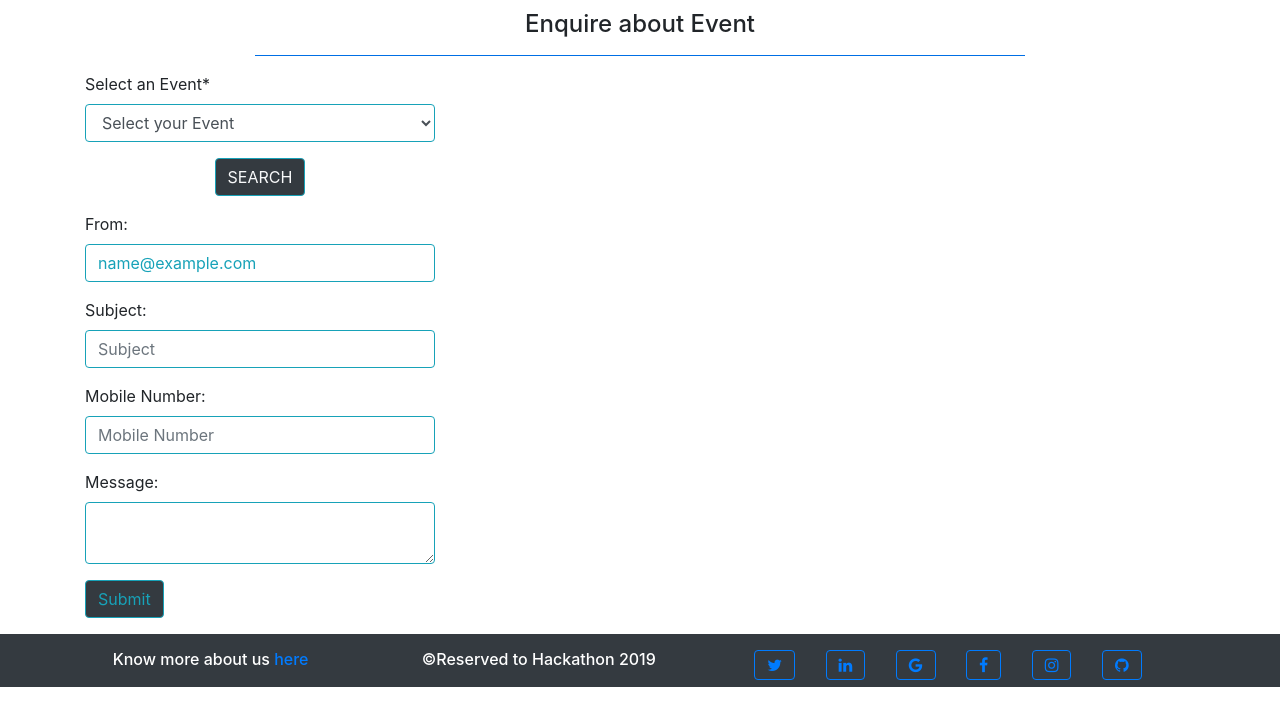
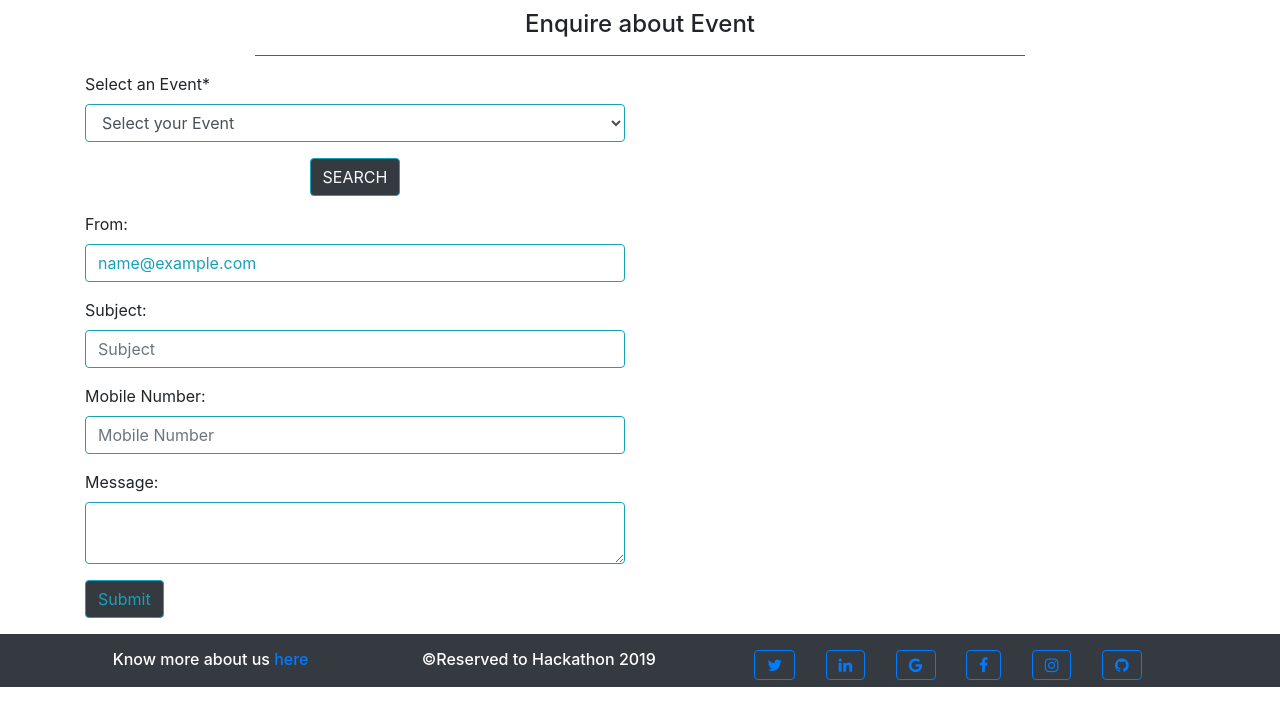
Before and after one commit to alisha21puja/Hackathon1, a Django app: page /Sponsor/enquire in a window 1280 px wide. Shown: the part 86-800 px from the top of the page. Run offline with Django 3.2, Linux system fonts and the light colour scheme; a user stored in the database is signed in; tables that the repository leaves empty hold one stand-in row (values such as "Sample post"); some libraries are stand-ins or nearby versions.

Commit message:
changes and modifications

```diff
--- a/Sponsor/templates/sponsor_enquire.html
+++ b/Sponsor/templates/sponsor_enquire.html
@@ -11,7 +11,7 @@
 	<h4 class="text-center">Enquire about Event</h4>
 	<hr class="bg-primary col-md-8">
 	<div class="row">
-		<div class="col-md-4">
+		<div class="col-md-6">
 			<form name="select_event" id="select_event" method="POST" action="{% url 'enquire_event' %}">
 				{% csrf_token %}
 				<div class="form-group">
@@ -25,32 +25,41 @@
 				</div>
 				<div class="form-group">
 					<div class="text-center">
-						<input type="submit" name="select_event" value="SEARCH" class="bg-dark btn btn-outline-info text-light">
+						<input type="submit" name="select_event" value="SEARCH"
+							class="bg-dark btn btn-outline-info text-light">
 					</div>
 				</div>
 			</form>
+			{% if send %}
+			<div class="alert alert-success alert-dismissible fade show" role="alert">
+			  <strong> {{ send }}</strong>
+			  <button type="button" class="close" data-dismiss="alert" aria-label="Close">
+				<span aria-hidden="true">&times;</span>
+			  </button>
+			</div>
+			{% endif %}
 			<form method="POST" action="{% url 'enquireInfoMail' %}">
 				{% csrf_token %}
 				<div class="form-group">
-					<label for="Password">From:</label>
+					<label for="from">From:</label>
 					<input type="text" class="form-control btn-outline-info" name="from" value="{{ request.user.email}}"
-						id="name" aria-describedby="emailHelp" placeholder="email" disabled>
+						id="from" aria-describedby="emailHelp" placeholder="email" disabled>
 				</div>
-							{% for eve in event_mail.all %}
+				{% if evet %}
 				<div class="form-group">
-					<label for="email">To: </label>
-					<input type="email" class="form-control btn-outline-info" id="email" name="to" readonly=""
-						value="{{ eve.org_email }}" aria-describedby="emailHelp" disabled>
+					<label for="to">To: </label>
+					<input type="text" class="form-control btn-outline-info" id="to" name="to"
+						value="{{ evet.org_email }}" aria-describedby="emailHelp" placeholder="email"  disabled>
 				</div>
-				{% endfor %}
+				{% endif %}
 				<div class="form-group">
 					<label for="email">Subject: </label>
-					<input type="text" class="form-control btn-outline-info" id="email" name="subject"
+					<input type="text" class="form-control btn-outline-info" id="subject" name="subject"
 						aria-describedby="emailHelp" placeholder="Subject">
 				</div>
 				<div class="form-group">
 					<label for="Password">Mobile Number:</label>
-					<input type="text" class="form-control btn-outline-info" name='mobile' id="name"
+					<input type="text" class="form-control btn-outline-info" name='mobile' id="mobile"
 						aria-describedby="emailHelp" placeholder="Mobile Number">
 				</div>
 				<div class="form-group">
--- a/Sponsor/views.py
+++ b/Sponsor/views.py
@@ -11,10 +11,10 @@ def sponsor(request):
 
 
 def enquireInfoMail(request):
-	if request.POST:
+	if request.method=='POST':
 		subject = request.POST['subject']
-		to = request.POST['to']
-		fromm = request.POST['from']
+		to = request.POST.get('to')
+		fromm = request.POST.get('from')
 		mobile = request.POST['mobile']
 		message = request.POST['message']
 		send_mail('Subject' +subject,
@@ -23,7 +23,10 @@ def enquireInfoMail(request):
 			[to,'sachin.thakur@mca.christuniversity.in',],
 			fail_silently =False)
 
-		return  render(request,'sponsor_index.html')
+		return  render(request,'sponsor_enquire.html',{'send':"MAIL SEND SUCCESSFULLY !"})
+	else:
+		events=OrganiseEvent.objects
+		return  render(request,'sponsor_enquire.html',{'event':events})
 
 
 def sponsorEventDet(request,id):
@@ -93,9 +96,14 @@ def enquire(request):
 def enquire_event(request):
 	if request.POST:
 		eve=request.POST['event_name']
-		events=OrganiseEvent.objects
-		even=OrganiseEvent.objects.filter(event_title=eve)
-		return render(request,'sponsor_enquire.html',{'event':even,'event_mail':events})
+		if eve == " ":
+			events=OrganiseEvent.objects
+			return  render(request,'sponsor_enquire.html',{'event':events})
+		else:
+			events=OrganiseEvent.objects
+			even=OrganiseEvent.objects.get(event_title=eve)
+			# print(even.org_email)
+			return render(request,'sponsor_enquire.html',{'event':events,'evet':even})
 	else:
 		events=OrganiseEvent.objects
 		return  render(request,'sponsor_enquire.html',{'event':events})
```
Also changed, not shown: Events/templates/events.html (+10 -32 lines).
